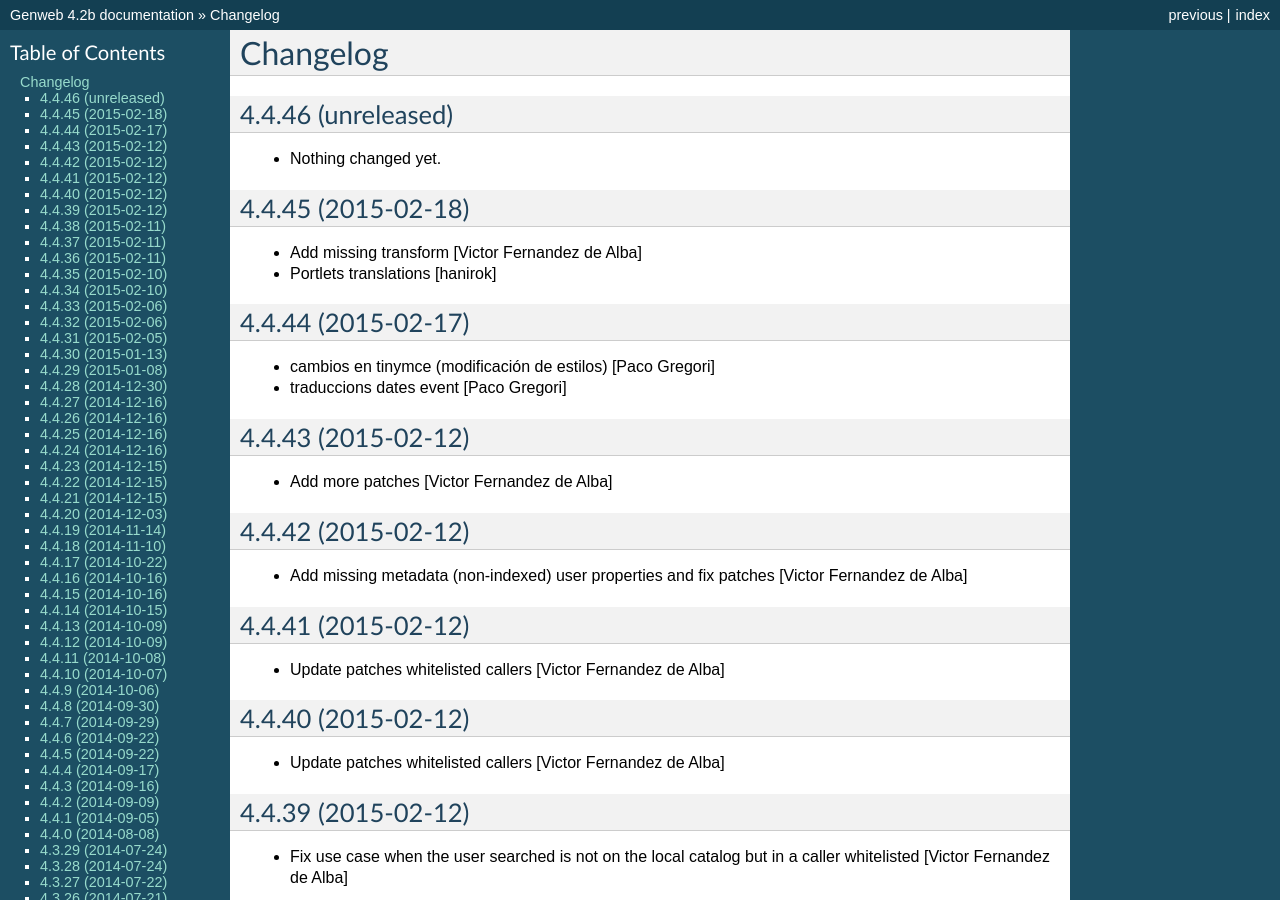
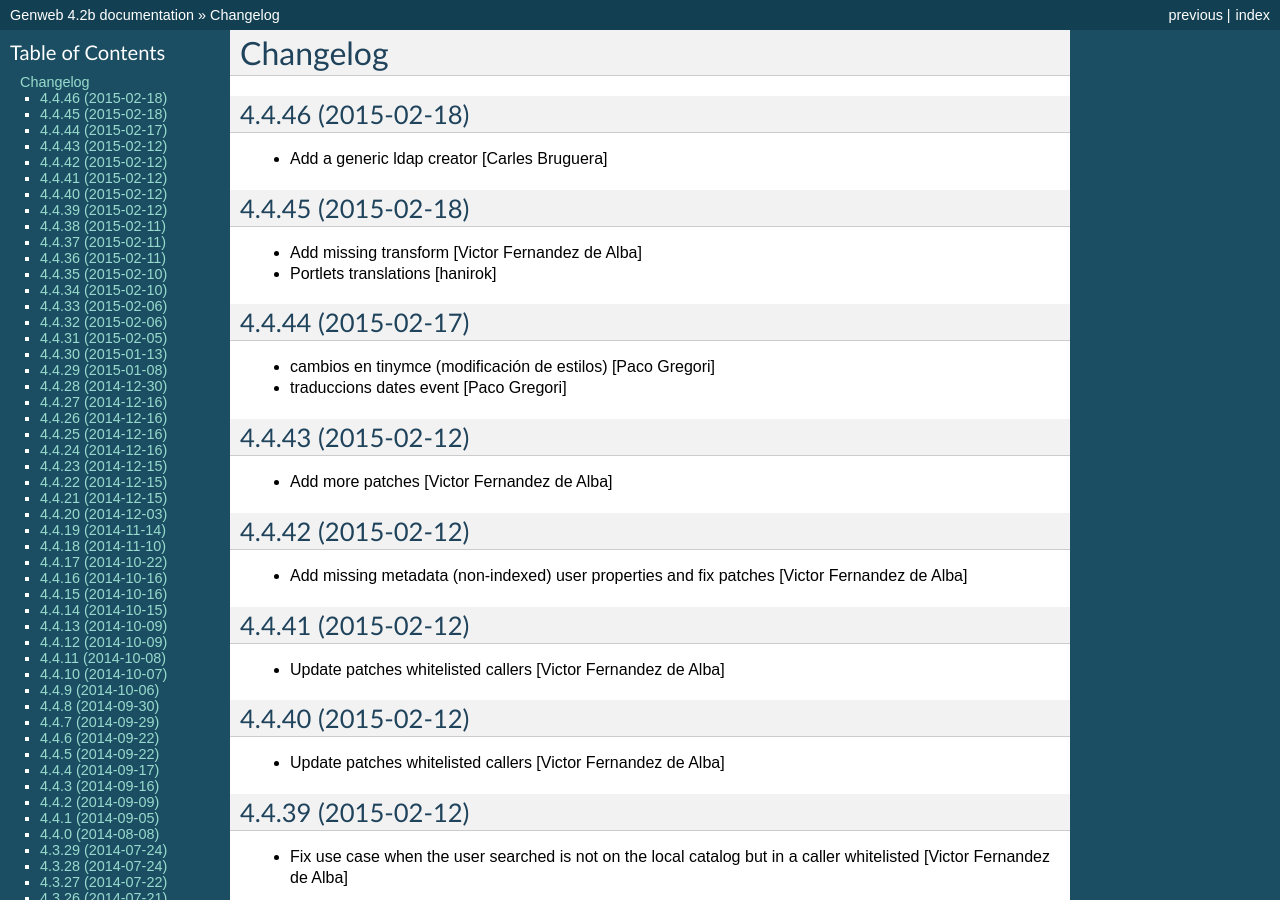
Before and after one commit to UPCnet/genweb.core, a Sphinx documentation site: the page built from docs/HISTORY.rst, in a window 1280 px wide and 900 px high. Built offline with Sphinx 7.4.7, drawn with Linux system fonts in a browser that asks for light colours.

Commit message:
Preparing release 4.4.46

```diff
--- a/docs/HISTORY.rst
+++ b/docs/HISTORY.rst
@@ -1,11 +1,10 @@
 Changelog
 =========
 
-4.4.46 (unreleased)
+4.4.46 (2015-02-18)
 -------------------
 
-- Nothing changed yet.
-
+* Add a generic ldap creator [Carles Bruguera]
 
 4.4.45 (2015-02-18)
 -------------------
--- a/setup.py
+++ b/setup.py
@@ -1,7 +1,7 @@
 from setuptools import setup, find_packages
 import os
 
-version = '4.4.46.dev0'
+version = '4.4.46'
 
 README = open("README.rst").read()
 HISTORY = open(os.path.join("docs", "HISTORY.rst")).read()
```
